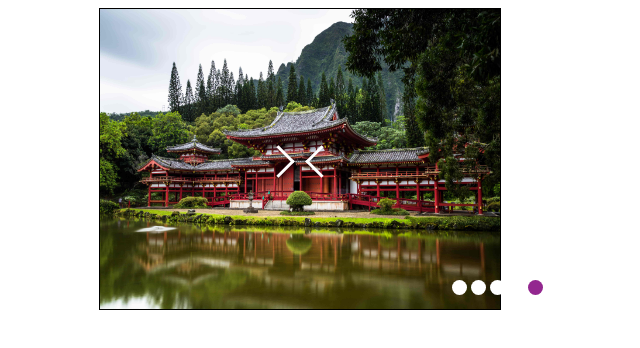
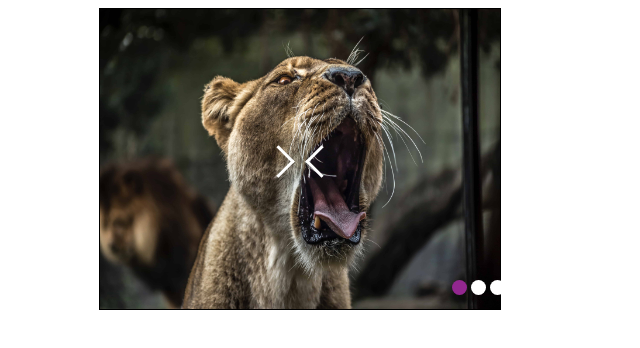
Before and after one commit to karlossg/simple-carousel, a plain HTML site: page index.html in a window 1280 px wide. Both pictures are taken after a click on the element 661 px from the left and 161 px from the top of the page. Shown: the top 348 px of the page, without its empty margins (340-980 px from the left). Drawn offline with nearby package versions, Linux system fonts and the light colour scheme.

Commit message:
arrows done

```diff
--- a/index.html
+++ b/index.html
@@ -11,18 +11,18 @@
 <body>
 
   <div id="carousel">
-    <ul>
+    <ul id="photo-list">
       <li id="1"><img src="img/1.jpg" alt=""></li>
       <li id="2"><img src="img/2.jpg" alt=""></li>
       <li id="3"><img src="img/3.jpg" alt=""></li>
       <li id="4"><img src="img/4.jpg" alt=""></li>
       <li id="5"><img src="img/5.jpg" alt=""></li>
     </ul>
-    <div class="arrow arrow-left" onclick="moveArrow(0, 'left')"></div>
-    <div class="arrow arrow-right" onclick="moveArrow(-400, 'right')"></div>
+
 
   </div>
-
+  <div id="left" class="arrow arrow-left"></div>
+  <div id="right" class="arrow arrow-right"></div>
   <div class="dots" id="dotsList" style="text-align: center;">
     <ul>
     <li id="dot1" class="dot active" onclick="showSlide(1)"></li>
--- a/script.js
+++ b/script.js
@@ -4,30 +4,66 @@ const carouselList = $("#carousel ul");
 const dotList = $("#dotsList li");
 
 
-function moveFirstSlide(side) {
-  let firstItem = carouselList.find("li:first");
-  let lastItem = carouselList.find("li:last");
-  if (side === "right") {
-  lastItem.after(firstItem);
-  carouselList.css({marginLeft: 0});
-  activeDot();
-  } else {
-    firstItem.before(lastItem)
-    carouselList.css({marginLeft:-400});
-    activeDot();
-  }
+// function moveFirstSlide(side) {
+//   let firstItem = carouselList.find("li:first");
+//   let lastItem = carouselList.find("li:last");
+//   if (side === "right") {
+//   lastItem.after(firstItem);
+//   carouselList.css({marginLeft: 0});
+//   activeDot();
+//   } else {
+//     lastItem.css({marginLeft:0});
+//     firstItem.before(lastItem)
+
+//     activeDot();
+//   }
+// };
+
+// function carousel(margin, side) {
+//   carouselList.animate({'marginLeft': margin}, 500, () => moveFirstSlide(side));
+// }
+
+function removeActiveDot() {
+  $('#dotsList .active').removeClass("active");;
+}
+
+
+function addActiveDot() {
+  let $activeItem = $('#photo-list li:first');
+  let $activeDotId = $activeItem.attr("id");
+  $("#dot" + $activeDotId).addClass("active");
+}
+
+
+function moveLeft() {
+  removeActiveDot();
+  setTimeout(addActiveDot, 1000);
+  const $last = $('#photo-list li:last');
+  $last.remove().css({
+    'margin-left': '-400px'
+  });
+  $('#photo-list li:first').before($last);
+  $last.animate({
+    'margin-left': '0px'
+  }, 800);
+
 };
 
-function carousel(margin, side) {
-  carouselList.animate({'marginLeft': margin}, 500, moveFirstSlide(side));
-}
 
-function activeDot() {
-  let activeItem = carouselList.find("li:first");
-  let activeDotId = activeItem.attr("id");
-  $("#dotsList li").removeClass("active");
-  $("#dot" + activeDotId).addClass("active");
-}
+function moveRight() {
+  removeActiveDot();
+  setTimeout(addActiveDot, 1000);
+  const $first = $('#photo-list li:first');
+  $first.animate({
+    'margin-left': '-410px'
+  }, 800, function() {
+    $first.remove().css({
+      'margin-left': '0px'
+    });
+    $('#photo-list li:last').after($first);
+  });
+
+};
 
 // function showSlide(id) {
 //   $(".dot").click(function(e) {
@@ -39,9 +75,12 @@ function activeDot() {
 //   })
 // }
 
-function moveArrow(margin, side) {
-  event.preventDefault();
-  carousel(margin, side);
-}
+// function moveArrow(margin, side) {
+//   event.preventDefault();
+//   carousel(margin, side);
+// }
+$('#right').on('click', moveRight);
 
-// setInterval(() => carousel(-400, "right"), 3000);
+$('#left').on('click', moveLeft);
+
+setInterval(moveRight, 4000);
--- a/style.css
+++ b/style.css
@@ -4,28 +4,29 @@ img {
   padding: 0;
 }
 
+
 #carousel {
-  text-align: center;
-  margin: 0 auto;
-  border:  solid 1px black;
+  border: 1px solid #000;
   width: 400px;
   height: 300px;
   overflow: hidden;
+  margin: 0 auto;
 }
 
 ul {
+  list-style-type: none;
+  overflow: hidden;
+  padding: 0;
+  margin: 0;
   width: 2000px;
-  list-style-type: none;
+}
+ul>li {
+  overflow: hidden;
+  padding: 0;
   margin: 0;
-  padding: 0;
+  width: 400px;
+  float: left;
 }
-
-ul > li {
-  list-style: none;
-  float: left;
-
-}
-
 /* arrows */
 
 .arrow {
```
